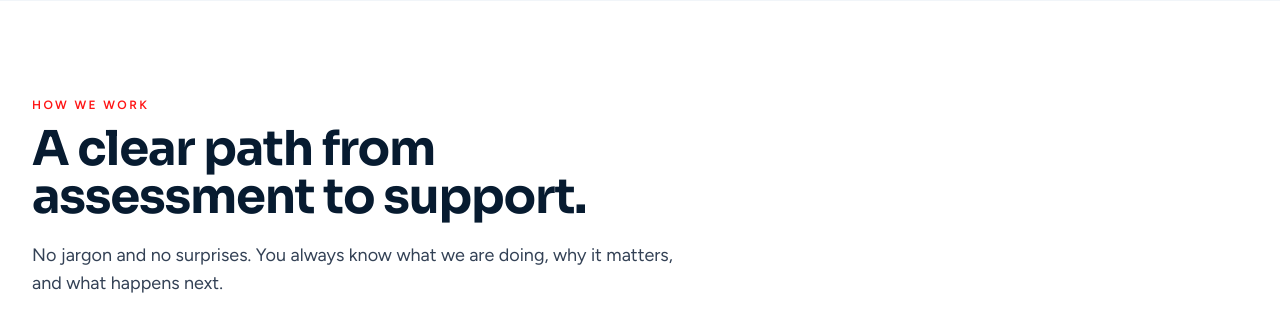
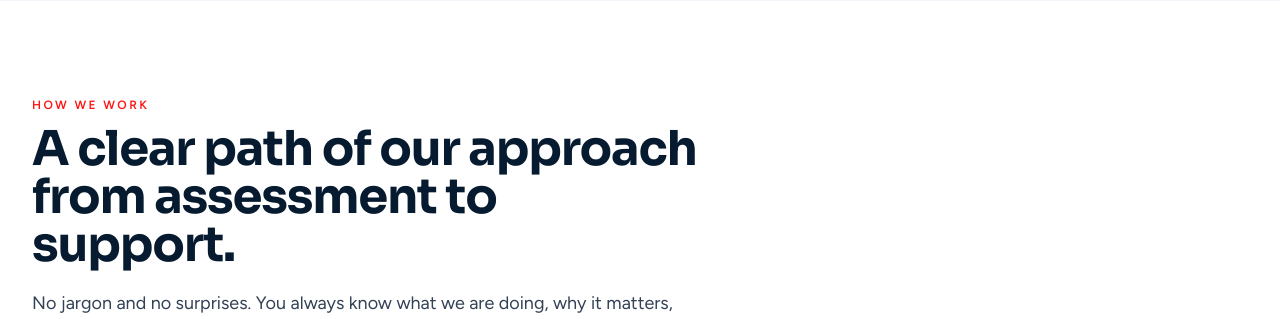
Before and after one commit to Deorum-1/Barrytech_Website, a React (Vite) app: page / in a window 1280 px wide. Shown: the part 3580-3899 px from the top of the page. Built offline with nearby package versions, Linux system fonts and the light colour scheme.

Commit message:
copy(home): describe how we work as a clear path of our approach

```diff
--- a/src/pages/Home.jsx
+++ b/src/pages/Home.jsx
@@ -144,7 +144,7 @@ export default function Home() {
         <div className="container-x">
           <Reveal className="max-w-2xl">
             <p className="eyebrow">How we work</p>
-            <h2 className="mt-3 text-3xl font-bold sm:text-5xl">A clear path from assessment to support.</h2>
+            <h2 className="mt-3 text-3xl font-bold sm:text-5xl">A clear path of our approach from assessment to support.</h2>
             <p className="mt-5 text-lg">No jargon and no surprises. You always know what we are doing, why it matters, and what happens next.</p>
           </Reveal>
           <div className="mt-12 grid gap-6 sm:grid-cols-2 lg:grid-cols-5">
```
